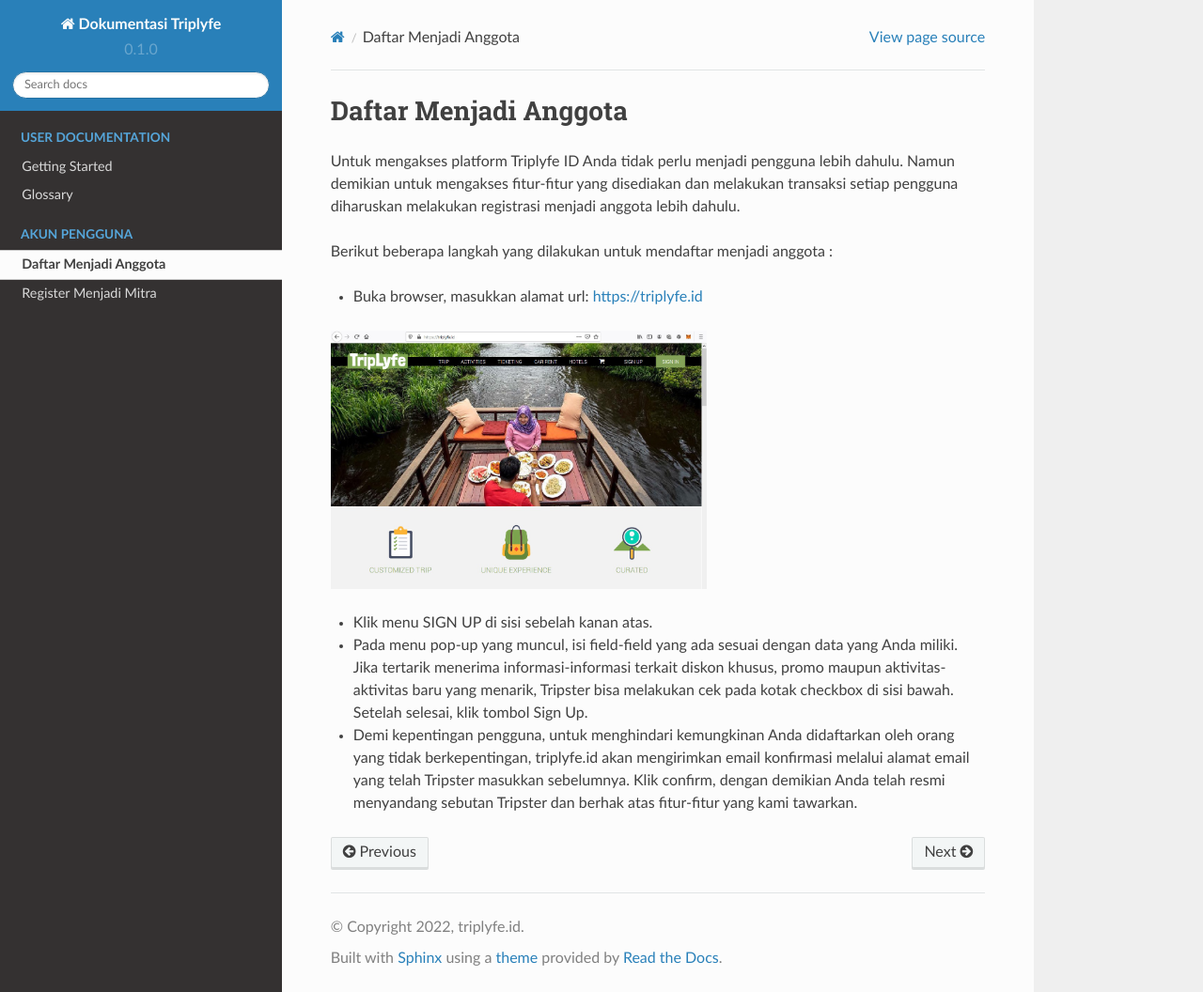
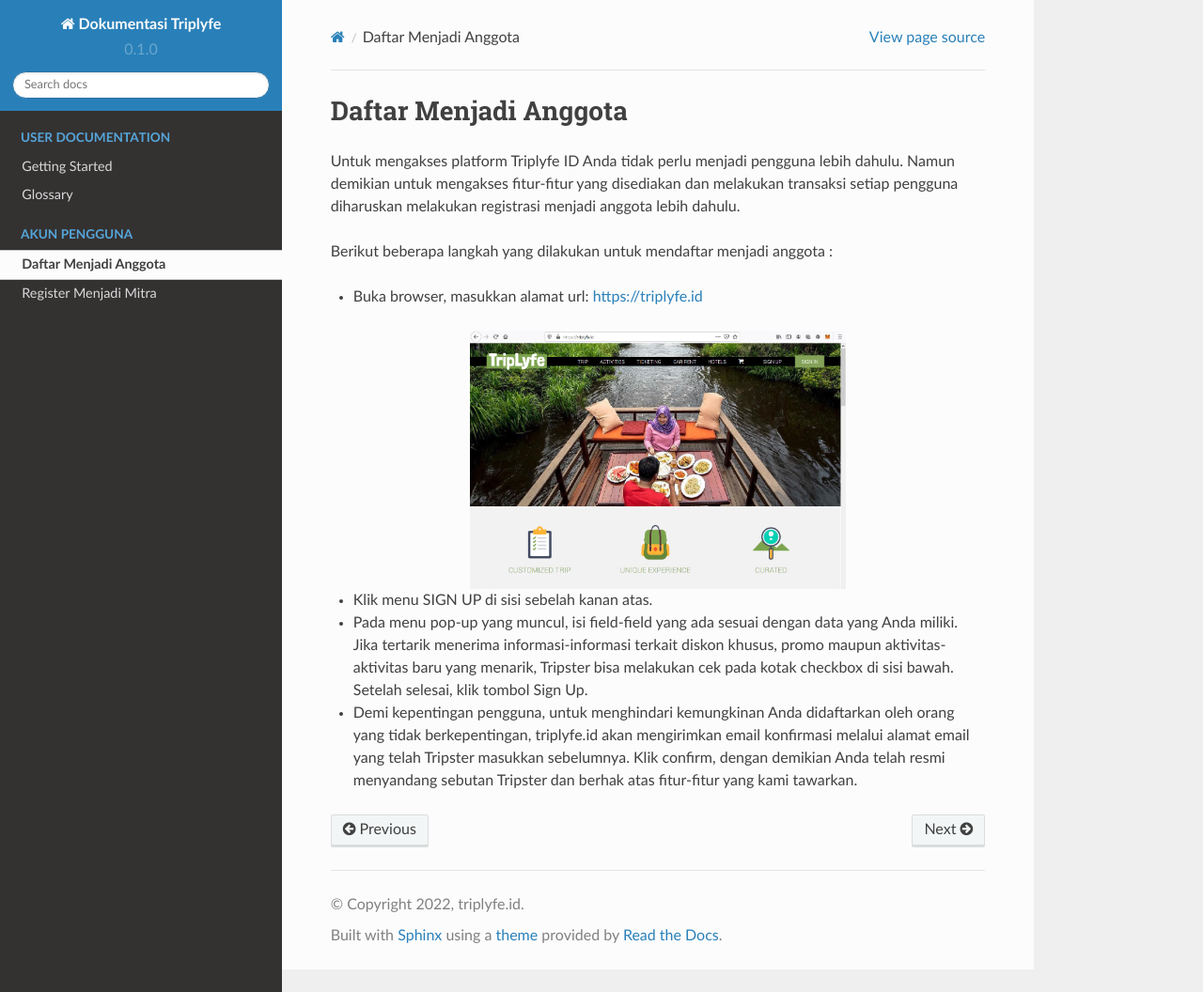
Before and after one commit to cleevo/doc.triplyfe, a Sphinx documentation site: the page built from docs/source/become-member.rst, in a window 1280 px wide and 1056 px high. Shown: the whole window at 94% size. Built offline with Sphinx 7.4.7 and the Read the Docs theme 2.0.0, drawn with Linux system fonts in a browser that asks for light colours.

Commit message:
Add home image

```diff
--- a/docs/source/become-member.rst
+++ b/docs/source/become-member.rst
@@ -10,8 +10,9 @@
 
 - Buka browser, masukkan alamat url: https://triplyfe.id
 
-.. image:: home.png
-  :width: 400
+.. image:: /images/home.png
+   :align: center
+   :width: 400
 
 - Klik menu SIGN UP di sisi sebelah kanan atas.
 
```
